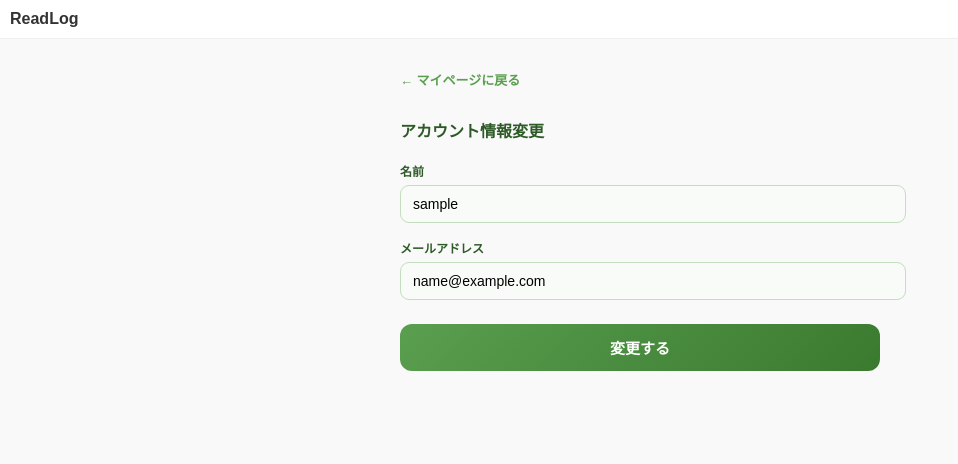
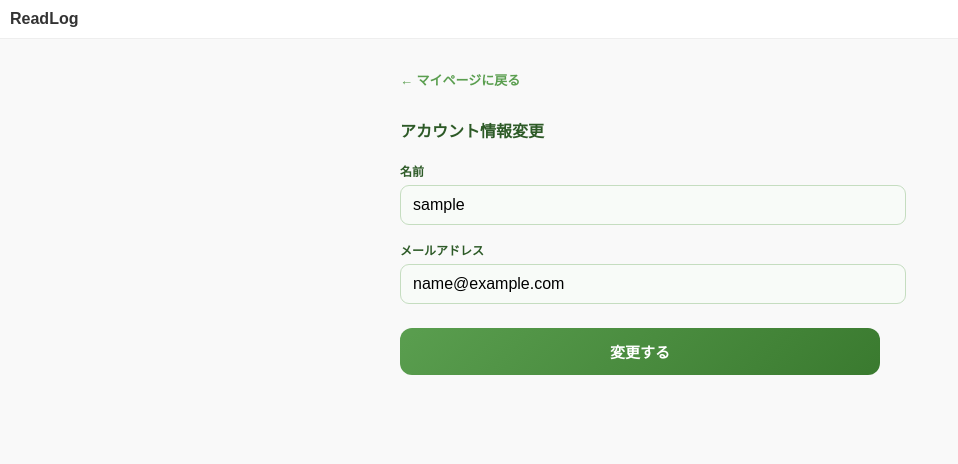
Before and after one commit to syk-tcir/readlog, a Django app: page /accounts/account/edit/ in a window 1280 px wide. Shown: the top 464 px of the page, without its empty margins (0-958 px from the left). Run offline with Django 5.2, Linux system fonts and the light colour scheme; the visitor is signed in with stand-in values (Sample User, id 1).

Commit message:
不要スクロールと自動拡大の修正

```diff
--- a/readlog/accounts/templates/accounts/account_edit.html
+++ b/readlog/accounts/templates/accounts/account_edit.html
@@ -42,7 +42,7 @@
     padding: 10px 12px;
     border: 1.5px solid #c5ddc0;
     border-radius: 9px;
-    font-size: 14px;
+    font-size: 16px;
     outline: none;
     background: #f8fbf8;
     transition: border 0.2s;
--- a/readlog/app/templates/app/includes/home.html
+++ b/readlog/app/templates/app/includes/home.html
@@ -2,7 +2,7 @@
   .home-wrap {
     max-width: 480px;
     margin: 0 auto;
-    padding: 20px 16px;
+    padding: 80px 16px;
   }
 
   .home-grid {
--- a/readlog/templates/registration/password_change_form.html
+++ b/readlog/templates/registration/password_change_form.html
@@ -42,7 +42,7 @@
     padding: 10px 12px;
     border: 1.5px solid #c5ddc0;
     border-radius: 9px;
-    font-size: 14px;
+    font-size: 16px;
     outline: none;
     background: #f8fbf8;
     transition: border 0.2s;
```
